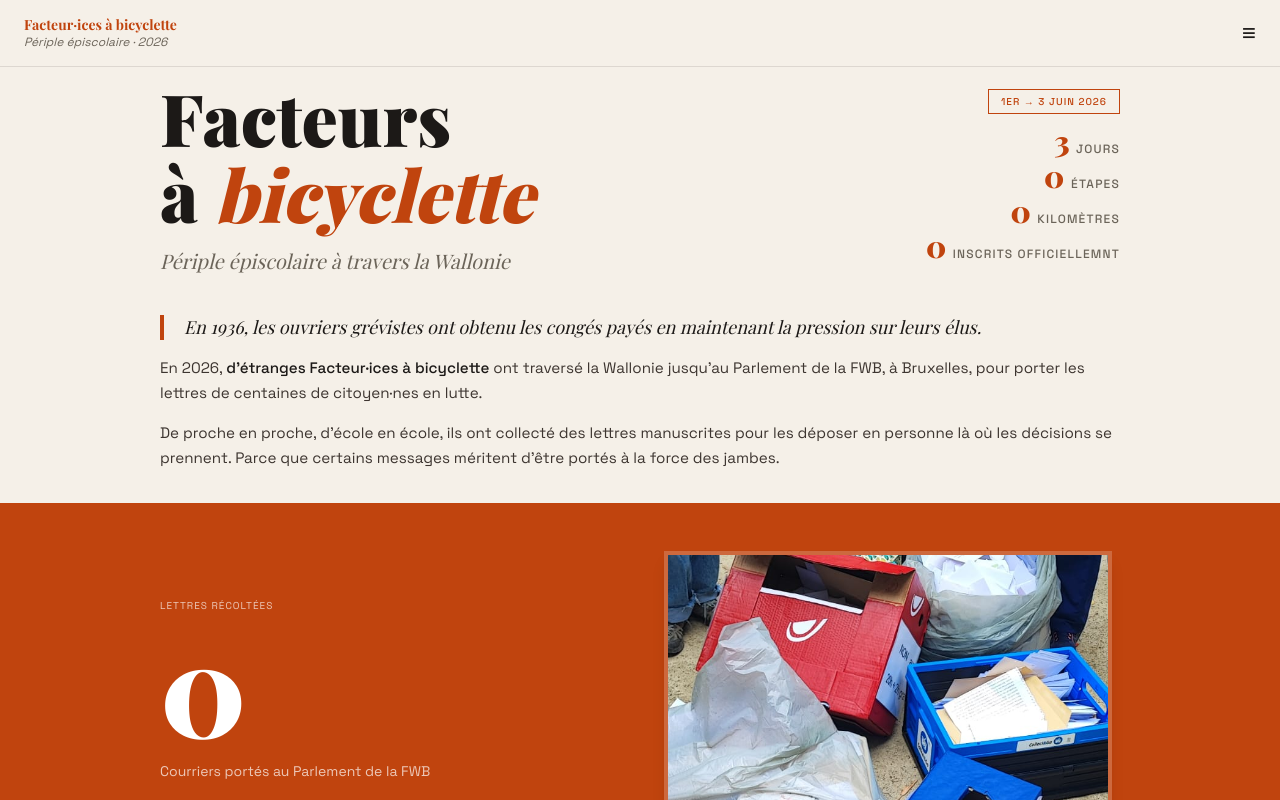
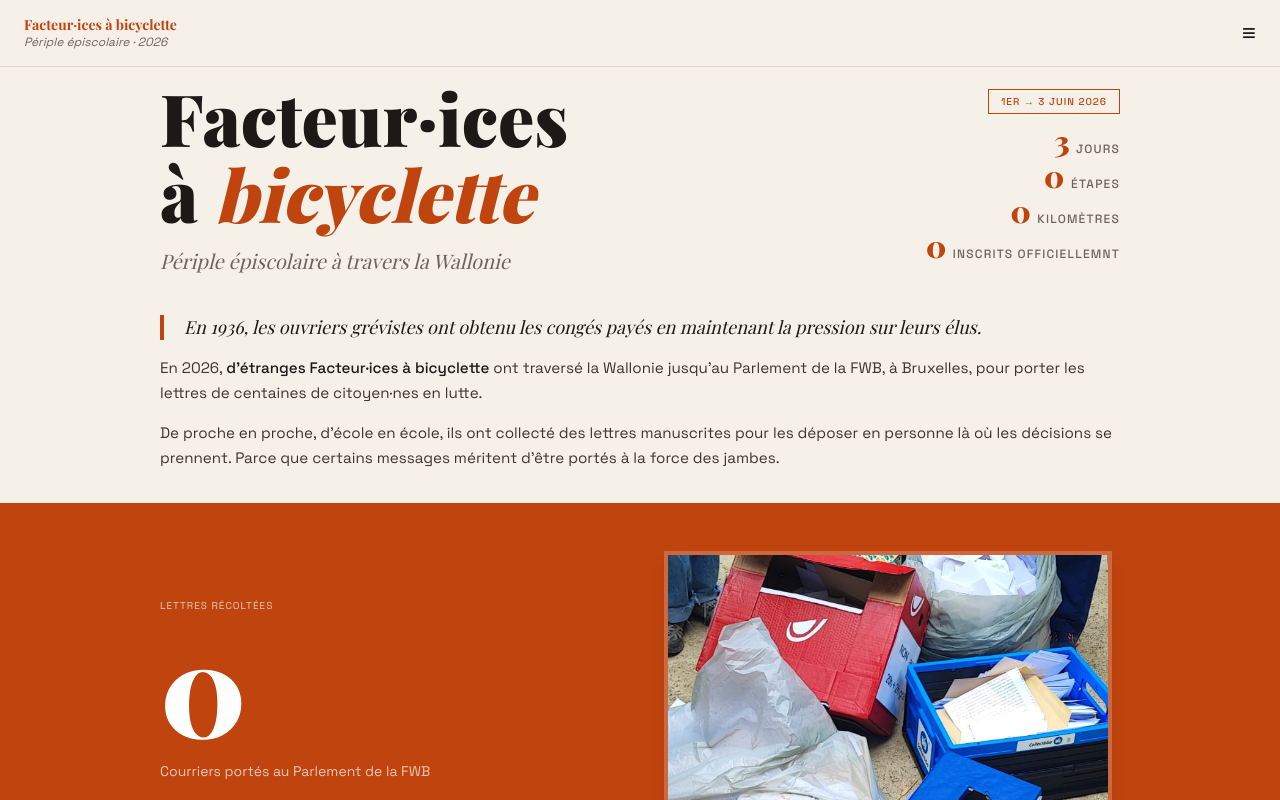
Before and after one commit to marsattacksfacts/plateforme-argumentaire-enseignement, a Next.js app: page / in a window 1280 px wide. Shown: the top 800 px of the page. Built offline with nearby package versions, Linux system fonts and the light colour scheme; no server answers; the database is empty; a web font is replaced by a local one.

Commit message:
Amélioration accueil et inclusivisité du titre

```diff
--- a/src/app/page.tsx
+++ b/src/app/page.tsx
@@ -77,7 +77,7 @@ export default function Home() {
       <section className="pt-20 pb-8 px-4 md:px-8 max-w-5xl mx-auto">
         <div className="md:flex md:items-start md:gap-8 mb-10">
           <div className="flex-1">
-            <h1 className="font-serif text-5xl md:text-7xl font-black leading-[1.05] mb-4">Facteurs<br />à <em className="italic text-[#C0440E]">bicyclette</em></h1>
+            <h1 className="font-serif text-5xl md:text-7xl font-black leading-[1.05] mb-4">Facteur·ices<br />à <em className="italic text-[#C0440E]">bicyclette</em></h1>
             <p className="font-serif italic text-lg md:text-xl text-[#6B6459]">Périple épiscolaire à travers la Wallonie</p>
           </div>
           <div className="mt-6 md:mt-2 md:text-right md:min-w-[180px]">
```
